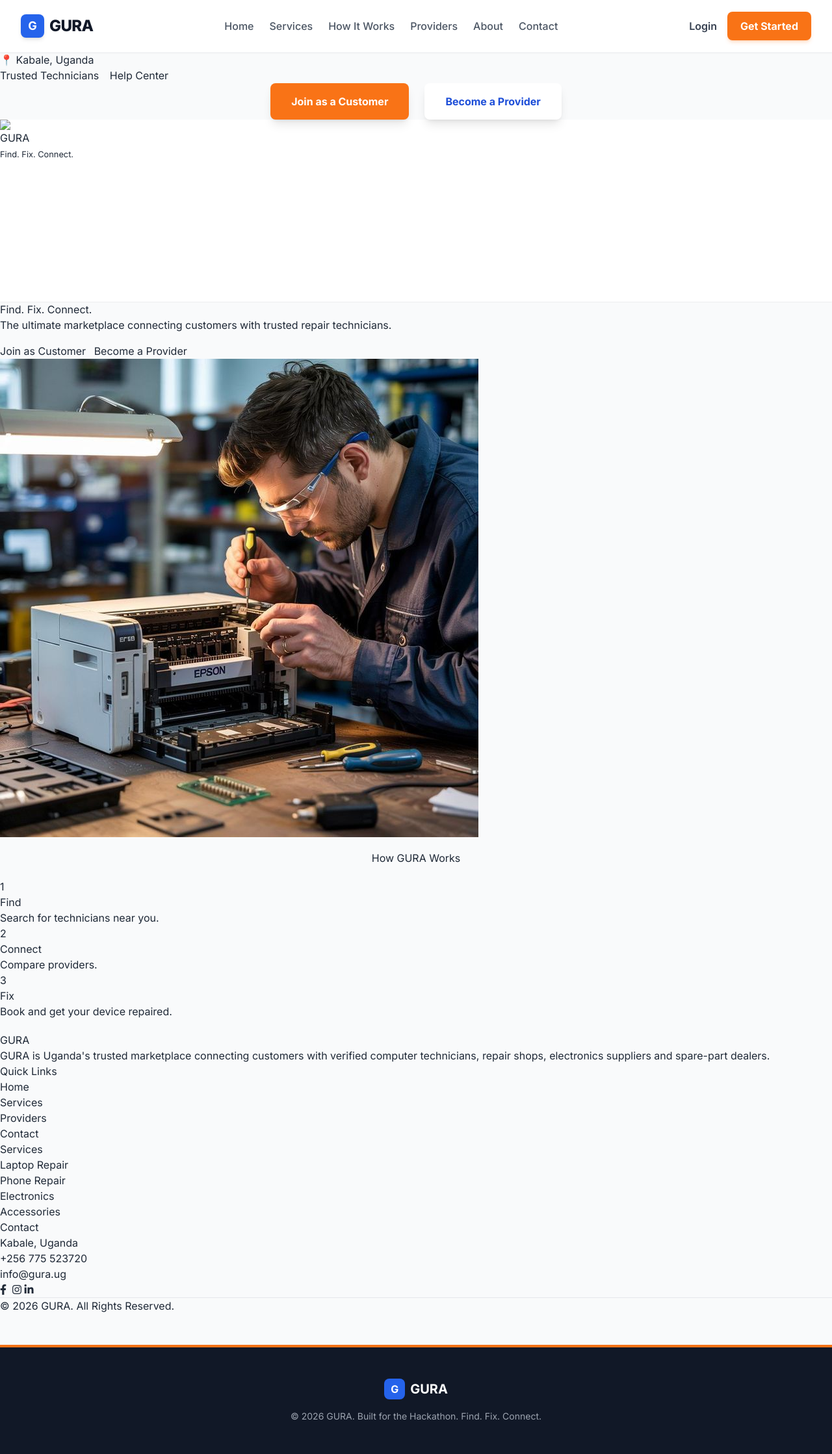
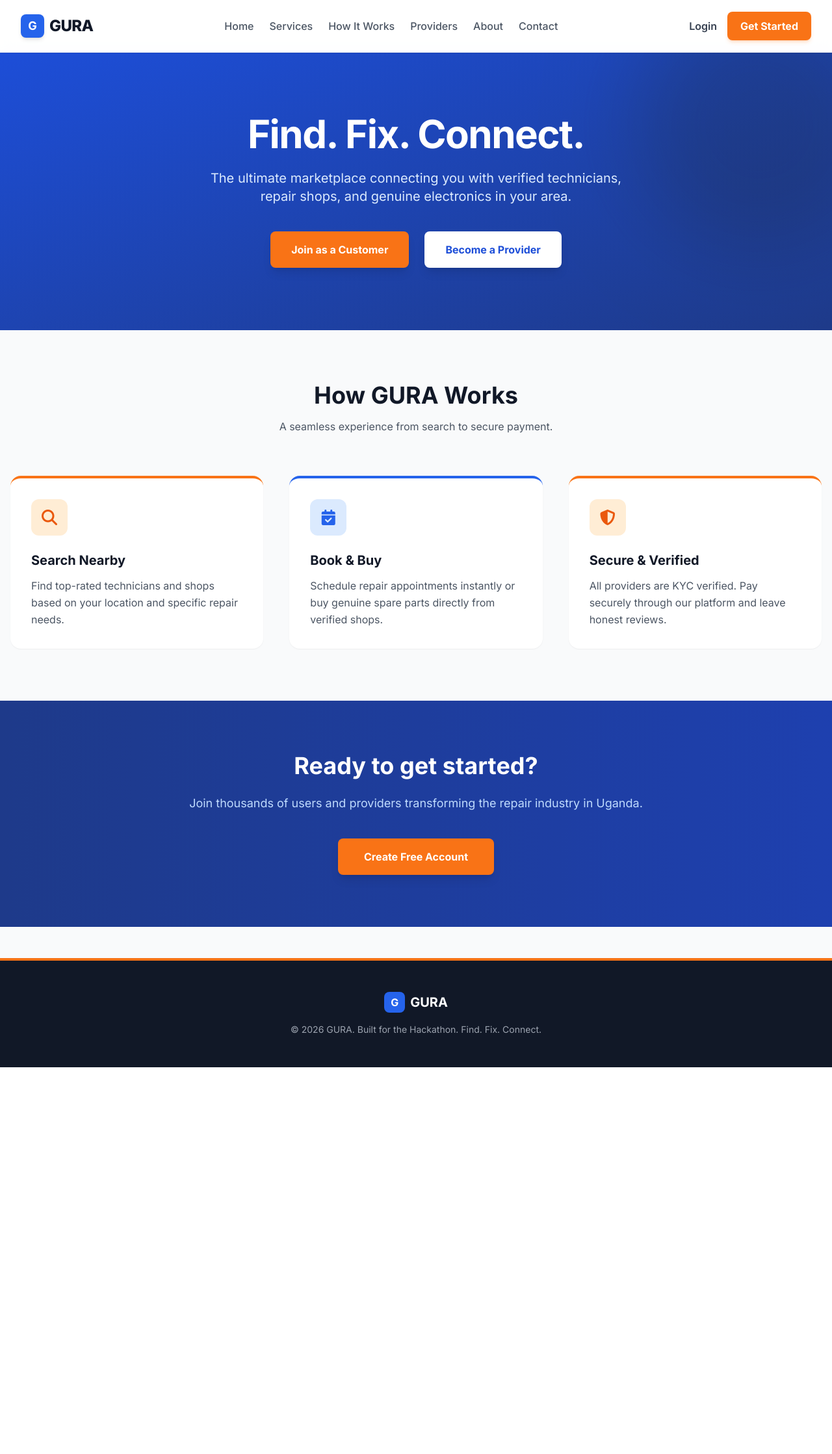
Before and after one commit to ahumuzaJohnbaptist5/Gura, a Django app: page / in a window 1280 px wide. Shown: the whole page at 65% size. After the commit the page ends 1642 px from the top, so only its background shows below. Run offline with Django 5.2, Linux system fonts and the light colour scheme; some libraries are stand-ins or nearby versions.

Commit message:
fix: clean up index.html and integrate whitenoise for production

```diff
--- a/core/templates/core/index.html
+++ b/core/templates/core/index.html
@@ -1,369 +1,74 @@
 {% extends 'core/base.html' %}
-{% load static %}
+
 {% block content %}
+<!-- Hero Section -->
+<section class="bg-gradient-to-br from-blue-700 to-blue-900 text-white py-24 relative overflow-hidden">
+    <div class="absolute top-0 right-0 -mr-20 -mt-20 w-96 h-96 bg-orange-500 rounded-full mix-blend-multiply filter blur-3xl opacity-20"></div>
 
-
-<div class="top-bar">
-
-    <div class="container d-flex justify-content-between">
-
-        <div>
-            📍 Kabale, Uganda
-        </div>
-
-        <div>
-
-            <span class="me-3">
-                Trusted Technicians
-            </span>
-
-            <span>
-                Help Center
-            </span>
-
-        </div>
-
-    </div>
-
-</div>
-
-<!-- In the Hero section, update the buttons: -->
+    <div class="max-w-7xl mx-auto px-4 text-center relative z-10">
+        <h1 class="text-5xl md:text-6xl font-bold mb-6 tracking-tight">Find. Fix. Connect.</h1>
+        <p class="text-xl text-blue-100 mb-10 max-w-2xl mx-auto">
+            The ultimate marketplace connecting you with verified technicians, repair shops, and genuine electronics in your area.
+        </p>
         <div class="flex flex-col sm:flex-row justify-center space-y-4 sm:space-y-0 sm:space-x-6">
-    <a href="{% url 'register' %}?role=customer" class="bg-orange-500 text-white px-8 py-4 rounded-lg font-bold hover:bg-orange-600 transition shadow-lg transform hover:-translate-y-1">
+            <a href="{% url 'register' %}" class="bg-orange-500 text-white px-8 py-4 rounded-lg font-bold hover:bg-orange-600 transition shadow-lg transform hover:-translate-y-1">
                 Join as a Customer
             </a>
-    <a href="{% url 'register' %}?role=provider" class="bg-white text-blue-700 px-8 py-4 rounded-lg font-bold hover:bg-gray-100 transition shadow-lg transform hover:-translate-y-1">
+            <a href="{% url 'register' %}" class="bg-white text-blue-700 px-8 py-4 rounded-lg font-bold hover:bg-gray-100 transition shadow-lg transform hover:-translate-y-1">
                 Become a Provider
             </a>
         </div>
+    </div>
+</section>
 
-<nav class="navbar navbar-expand-lg navbar-light bg-white shadow-sm sticky-top">
-
-    <div class="container">
-
-        <a class="navbar-brand d-flex align-items-center" href="#">
-
-            <img src="{% static 'images/logo.png' %}"
-                 width="50"
-                 class="me-2">
-
-            <div>
-
-                <h3 class="mb-0 logo-title">GURA</h3>
-
-                <small class="text-muted">
-                    Find. Fix. Connect.
-                </small>
-
+<!-- Features Section -->
+<section class="py-20 bg-gray-50">
+    <div class="max-w-7xl mx-auto px-4">
+        <div class="text-center mb-16">
+            <h2 class="text-3xl md:text-4xl font-bold text-gray-900 mb-4">How GURA Works</h2>
+            <p class="text-gray-600 max-w-2xl mx-auto">A seamless experience from search to secure payment.</p>
         </div>
 
-        </a>
-
-        <button class="navbar-toggler"
-                type="button"
-                data-bs-toggle="collapse"
-                data-bs-target="#navbarNav">
-
-            <span class="navbar-toggler-icon"></span>
-
-        </button>
-
-        <div class="collapse navbar-collapse justify-content-end"
-             id="navbarNav">
-
-            <ul class="navbar-nav align-items-center">
-
-                <li class="nav-item">
-                    <a class="nav-link active" href="#">Home</a>
-                </li>
-
-                <li class="nav-item">
-                    <a class="nav-link" href="#">Services</a>
-                </li>
-
-                <li class="nav-item">
-                    <a class="nav-link" href="#">How It Works</a>
-                </li>
-
-                <li class="nav-item">
-                    <a class="nav-link" href="#">Providers</a>
-                </li>
-
-                <li class="nav-item">
-                    <a class="nav-link" href="#">About</a>
-                </li>
-
-                <li class="nav-item">
-                    <a class="nav-link" href="#">Contact</a>
-                </li>
-
-                <li class="nav-item ms-3">
-                    <a href="#" class="btn-login">
-                        Login
-                    </a>
-                </li>
-
-                <li class="nav-item ms-3">
-                    <a href="#" class="btn-get-started">
-                        Get Started
-                    </a>
-                </li>
-
-            </ul>
-
+        <div class="grid grid-cols-1 md:grid-cols-3 gap-10">
+            <!-- Feature 1 -->
+            <div class="bg-white p-8 rounded-2xl shadow-sm hover:shadow-xl transition duration-300 border-t-4 border-orange-500">
+                <div class="w-14 h-14 bg-orange-100 text-orange-600 rounded-xl flex items-center justify-center mb-6">
+                    <i class="fas fa-search text-2xl"></i>
+                </div>
+                <h3 class="text-xl font-bold mb-3 text-gray-900">Search Nearby</h3>
+                <p class="text-gray-600 leading-relaxed">Find top-rated technicians and shops based on your location and specific repair needs.</p>
             </div>
 
+            <!-- Feature 2 -->
+            <div class="bg-white p-8 rounded-2xl shadow-sm hover:shadow-xl transition duration-300 border-t-4 border-blue-600">
+                <div class="w-14 h-14 bg-blue-100 text-blue-600 rounded-xl flex items-center justify-center mb-6">
+                    <i class="fas fa-calendar-check text-2xl"></i>
+                </div>
+                <h3 class="text-xl font-bold mb-3 text-gray-900">Book & Buy</h3>
+                <p class="text-gray-600 leading-relaxed">Schedule repair appointments instantly or buy genuine spare parts directly from verified shops.</p>
             </div>
 
-</nav>
-
-
-
-<section class="hero">
-
-<div class="container">
-
-<div class="row align-items-center">
-
-<div class="col-lg-6">
-
-<h1>
-
-Find.
-
-<span>Fix.</span>
-
-Connect.
-
-</h1>
-
-<p>
-
-The ultimate marketplace connecting customers with
-trusted repair technicians.
-
-</p>
-
-<div class="mt-4">
-
-<a href="" class="btn btn-warning btn-lg">
-
-Join as Customer
-
-</a>
-
-<a href="" class="btn btn-light btn-lg ms-2">
-
-Become a Provider
-
-</a>
-
+            <!-- Feature 3 -->
+            <div class="bg-white p-8 rounded-2xl shadow-sm hover:shadow-xl transition duration-300 border-t-4 border-orange-500">
+                <div class="w-14 h-14 bg-orange-100 text-orange-600 rounded-xl flex items-center justify-center mb-6">
+                    <i class="fas fa-shield-alt text-2xl"></i>
                 </div>
-
+                <h3 class="text-xl font-bold mb-3 text-gray-900">Secure & Verified</h3>
+                <p class="text-gray-600 leading-relaxed">All providers are KYC verified. Pay securely through our platform and leave honest reviews.</p>
             </div>
-
-<div class="col-lg-6">
-
-<img src="{% static 'images/technician.jpg' %}"
-class="img-fluid">
-
         </div>
-
     </div>
-
-</div>
-
 </section>
 
-<section class="py-5">
-
-<div class="container">
-
-<h2 class="text-center">
-
-How GURA Works
-
-</h2>
-
-<div class="row mt-5">
-
-<div class="col-md-4">
-
-<div class="card">
-
-<div class="card-body">
-
-<h3>1</h3>
-
-<h4>Find</h4>
-
-<p>
-
-Search for technicians near you.
-
-</p>
-
+<!-- Call to Action -->
+<section class="bg-blue-900 py-20 relative overflow-hidden">
+    <div class="absolute inset-0 bg-gradient-to-r from-blue-900 to-blue-800"></div>
+    <div class="max-w-4xl mx-auto px-4 text-center relative z-10">
+        <h2 class="text-3xl md:text-4xl font-bold mb-6 text-white">Ready to get started?</h2>
+        <p class="text-blue-200 mb-10 text-lg">Join thousands of users and providers transforming the repair industry in Uganda.</p>
+        <a href="{% url 'register' %}" class="inline-block bg-orange-500 text-white px-10 py-4 rounded-lg font-bold hover:bg-orange-600 transition shadow-lg transform hover:-translate-y-1">
+            Create Free Account
+        </a>
     </div>
-
-</div>
-
-</div>
-
-<div class="col-md-4">
-
-<div class="card">
-
-<div class="card-body">
-
-<h3>2</h3>
-
-<h4>Connect</h4>
-
-<p>
-
-Compare providers.
-
-</p>
-
-</div>
-
-</div>
-
-</div>
-
-<div class="col-md-4">
-
-<div class="card">
-
-<div class="card-body">
-
-<h3>3</h3>
-
-<h4>Fix</h4>
-
-<p>
-
-Book and get your device repaired.
-
-</p>
-
-</div>
-
-</div>
-
-</div>
-
-</div>
-
-</div>
-
 </section>
-
-<!-- Footer -->
-<footer class="footer">
-
-    <div class="container">
-
-        <div class="row gy-4">
-
-            <!-- Brand -->
-            <div class="col-lg-4">
-
-                <h3 class="logo">
-                    GURA
-                </h3>
-
-                <p>
-                    GURA is Uganda's trusted marketplace connecting customers
-                    with verified computer technicians, repair shops,
-                    electronics suppliers and spare-part dealers.
-                </p>
-
-            </div>
-
-            <!-- Quick Links -->
-            <div class="col-lg-2">
-
-                <h5>Quick Links</h5>
-
-                <ul class="footer-links">
-
-                    <li><a href="#">Home</a></li>
-
-                    <li><a href="./services/">Services</a></li>
-
-                    <li><a href="./providers/">Providers</a></li>
-
-                    <li><a href="./contact/">Contact</a></li>
-
-                </ul>
-
-            </div>
-
-            <!-- Services -->
-            <div class="col-lg-3">
-
-                <h5>Services</h5>
-
-                <ul class="footer-links">
-
-                    <li>Laptop Repair</li>
-
-                    <li>Phone Repair</li>
-
-                    <li>Electronics</li>
-
-                    <li>Accessories</li>
-
-                </ul>
-
-            </div>
-
-            <!-- Contact -->
-            <div class="col-lg-3">
-
-                <h5>Contact</h5>
-
-                <p>
-
-                    Kabale, Uganda
-
-                    <br>
-
-                    +256 775 523720
-
-                    <br>
-
-                    info@gura.ug
-
-                </p>
-
-                <div class="social-icons">
-
-                    <a href="#"><i class="fab fa-facebook-f"></i></a>
-
-                    <a href="#"><i class="fab fa-x-twitter"></i></a>
-
-                    <a href="#"><i class="fab fa-instagram"></i></a>
-
-                    <a href="#"><i class="fab fa-linkedin-in"></i></a>
-
-                </div>
-
-            </div>
-
-        </div>
-
-        <hr>
-
-        <div class="copyright">
-
-            © 2026 GURA. All Rights Reserved.
-
-        </div>
-
-    </div>
-
-</footer>
-
 {% endblock %}
```
Lines whose indentation alone changed are shown as unchanged.
